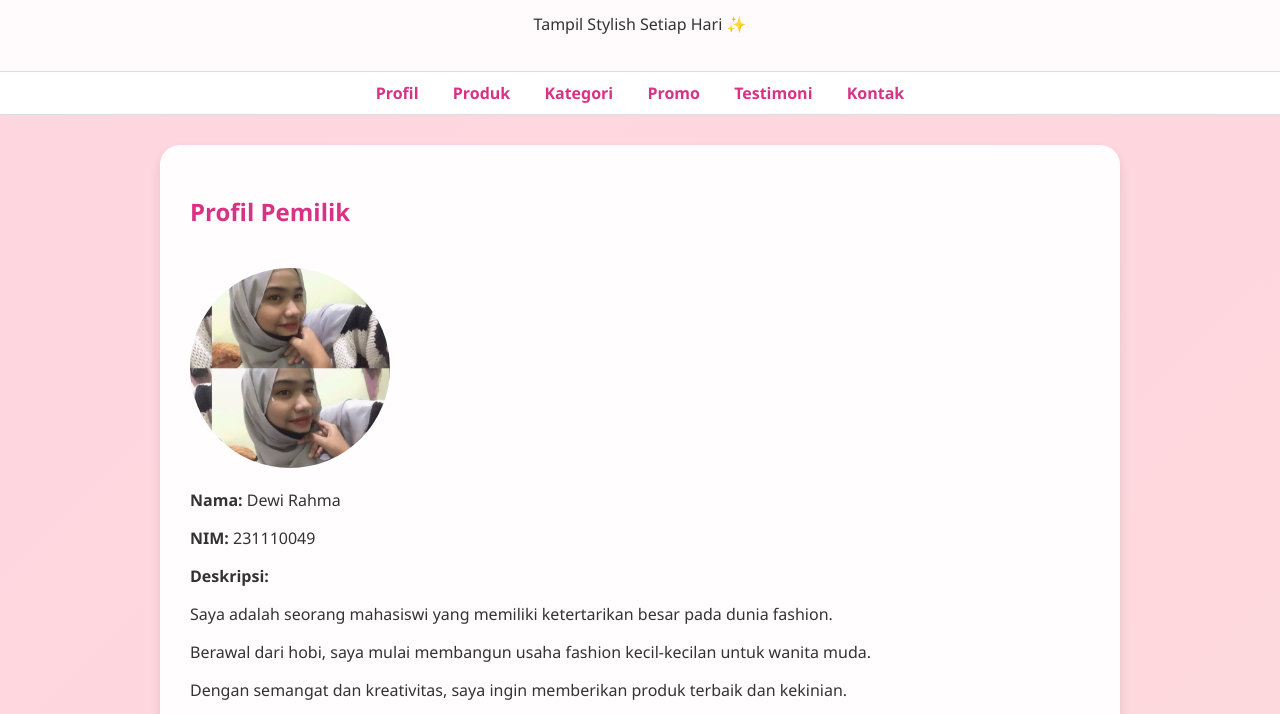
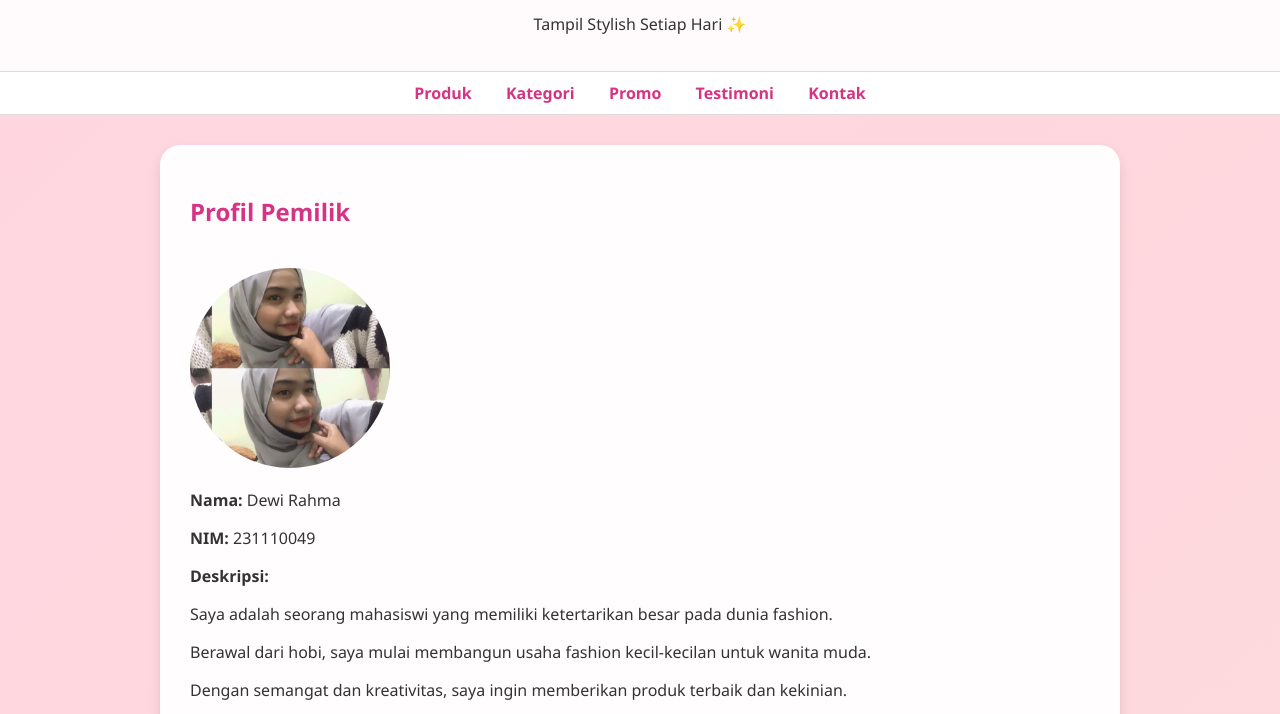
Before and after one commit to DewiFashion/231110049, a plain HTML site: page index.html in a window 1280 px wide. Shown: the part 78-792 px from the top of the page. Drawn offline with Linux system fonts and the light colour scheme.

Commit message:
Update index.html

```diff
--- a/index.html
+++ b/index.html
@@ -86,7 +86,6 @@
   </header>
 
   <nav>
-    <a href="profil">Profil</a>
     <a href="produk">Produk</a>
     <a href="kategori">Kategori</a>
     <a href="promo">Promo</a>
```
